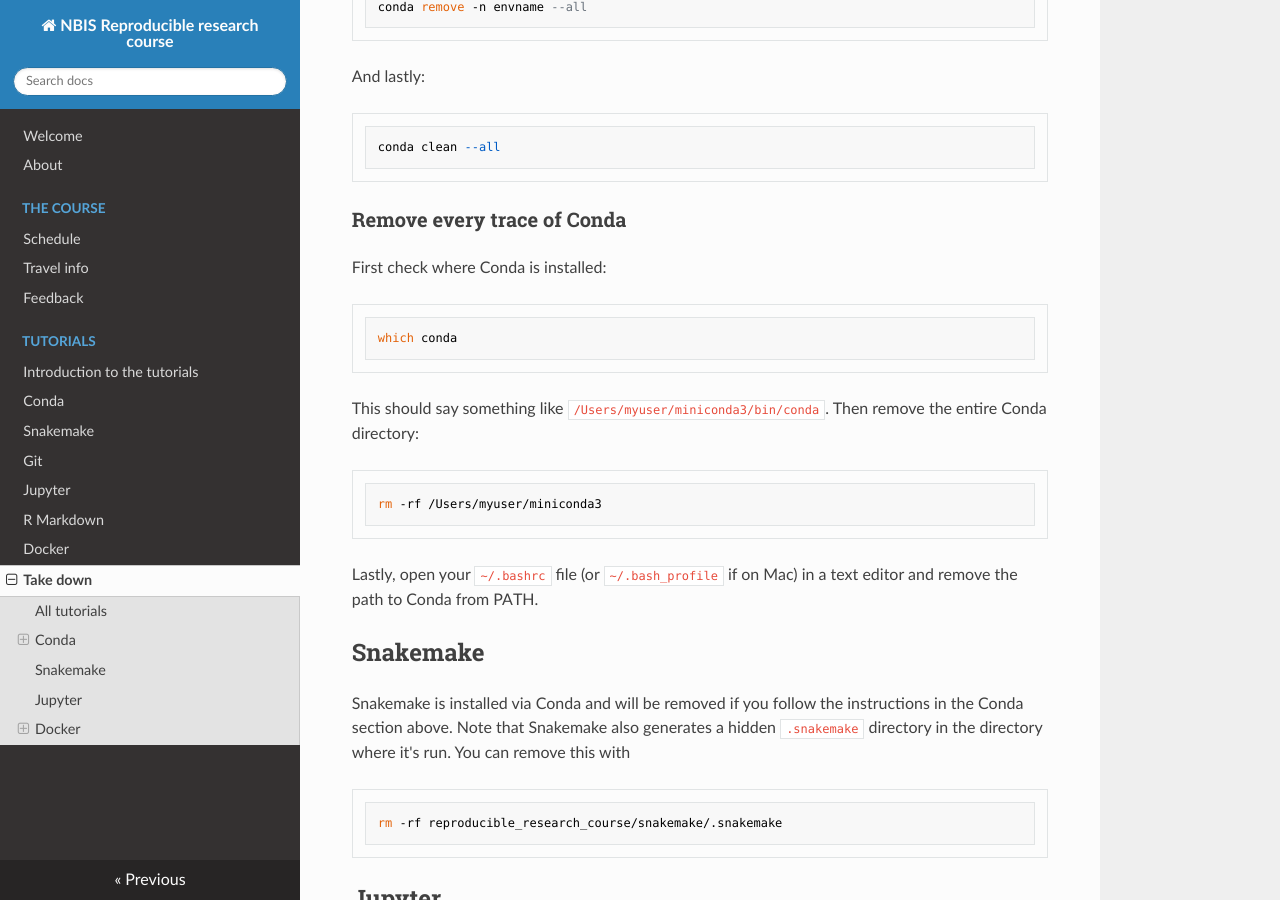
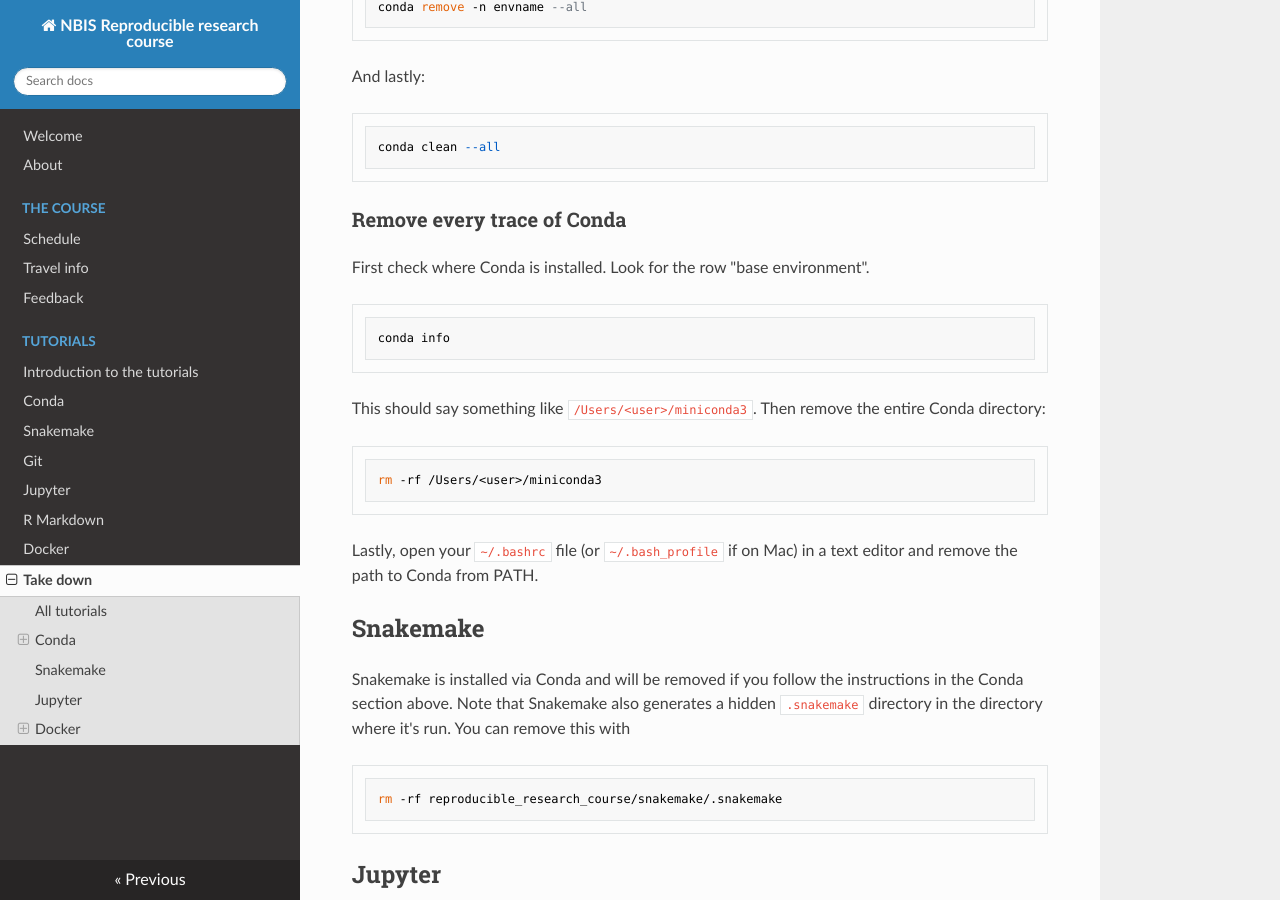
Before and after one commit to NBISweden/workshop-reproducible-research, an MkDocs documentation site: the page built from docs/take_down.md, in a window 1280 px wide and 900 px high, scrolled down 854 px. Built offline with MkDocs 1.6.1, drawn with Linux system fonts in a browser that asks for light colours; nearby versions of some CDN libraries; old or Windows-style settings are respelled for this version of MkDocs.

Commit message:
fix take down on mac

````diff
--- a/docs/take_down.md
+++ b/docs/take_down.md
@@ -24,16 +24,16 @@ conda clean --all
 ```
 
 ### Remove every trace of Conda
-First check where Conda is installed:
+First check where Conda is installed. Look for the row "base environment".
 
 ```bash
-which conda
+conda info
 ```
 
-This should say something like `/Users/myuser/miniconda3/bin/conda`. Then remove the entire Conda directory:
+This should say something like `/Users/<user>/miniconda3`. Then remove the entire Conda directory:
 
 ```
-rm -rf /Users/myuser/miniconda3
+rm -rf /Users/<user>/miniconda3
 ```
 
 Lastly, open your `~/.bashrc` file (or `~/.bash_profile` if on Mac) in a text editor and remove the path to Conda from PATH.
--- a/docs/todo.txt
+++ b/docs/todo.txt
@@ -4,7 +4,6 @@ TODO: Fix pdf render issue when running Jupyter server through Docker (possibly
 TODO: Check jupyter tutorial on Linux
 TODO: Check docker tutorial on Linux (done, but not the installation part)
 TODO: Check rmarkdown tutorial on Linux
-TODO: Check takedown on Mac
 TODO: Check takedown on Linux
 TODO: Check docker tutorial on Mac (done, but not the installation part)
 TODO: Check rmarkdown tutorial on Mac
````
